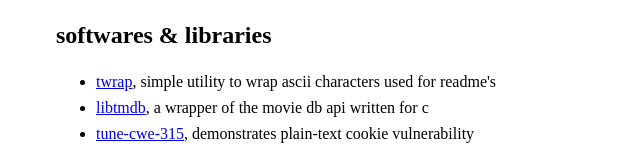
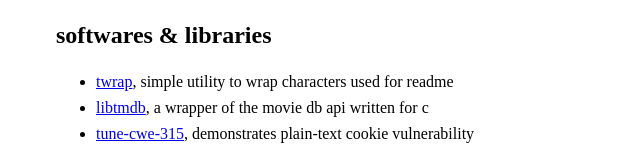
Before and after one commit to youkwhd/youkwhd.com, a Next.js app: page / in a window 1280 px wide. Shown: the part 388-547 px from the top of the page, without its empty margins (319-959 px from the left). Built offline with nearby package versions, Linux system fonts and the light colour scheme.

Commit message:
chore: cleaner description

```diff
--- a/src/pages/index.tsx
+++ b/src/pages/index.tsx
@@ -47,7 +47,7 @@ export default ({ posts, banners }: Props): JSX.Element => {
                 <ul>
                     <li>
                         <Link href={"https://github.com/youkwhd/twrap"} target="_blank">twrap</Link>
-                        , simple utility to wrap ascii characters used for readme's
+                        , simple utility to wrap characters used for readme
                     </li>
                     <li>
                         <Link href={"https://github.com/youkwhd/libtmdb"} target="_blank">libtmdb</Link>
```
